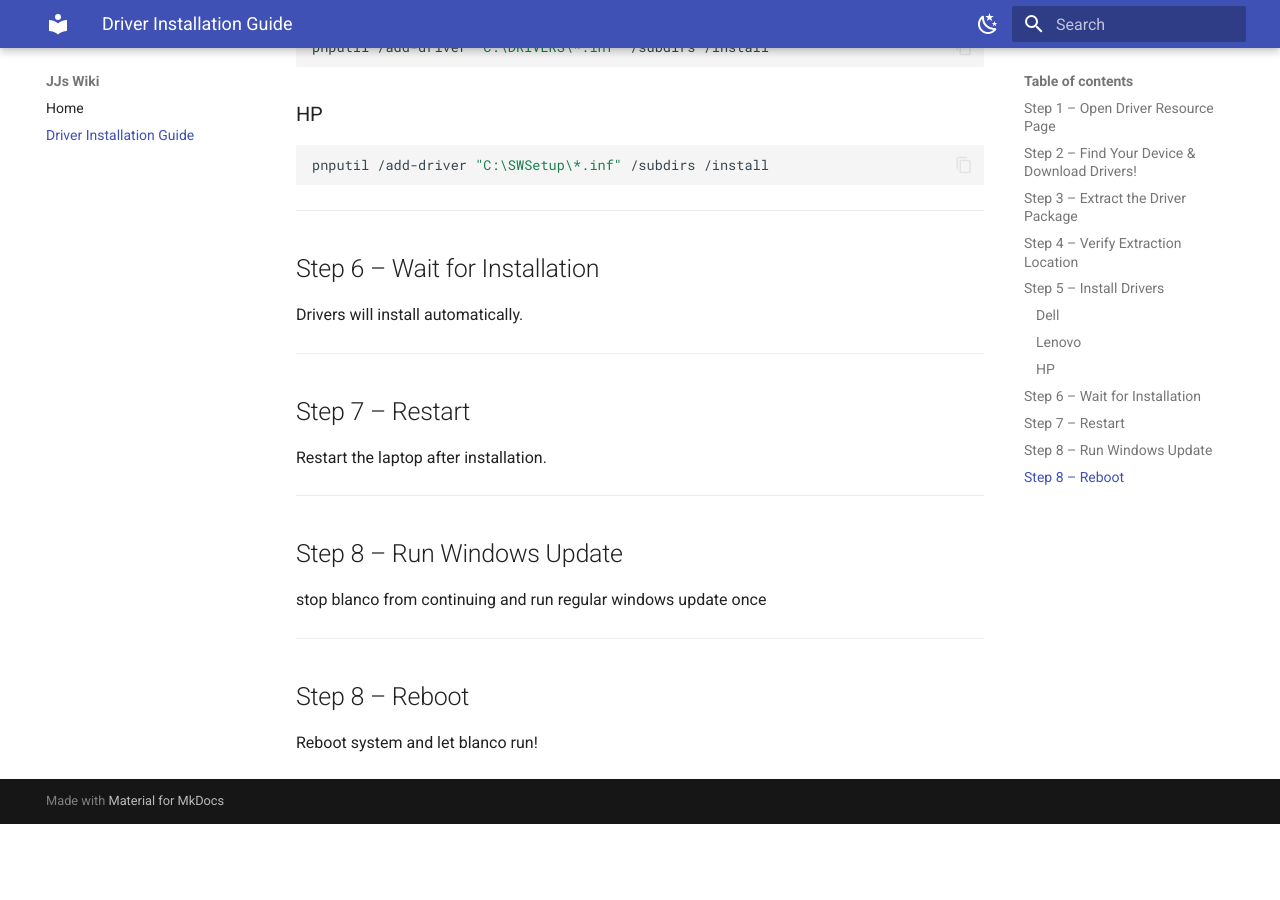
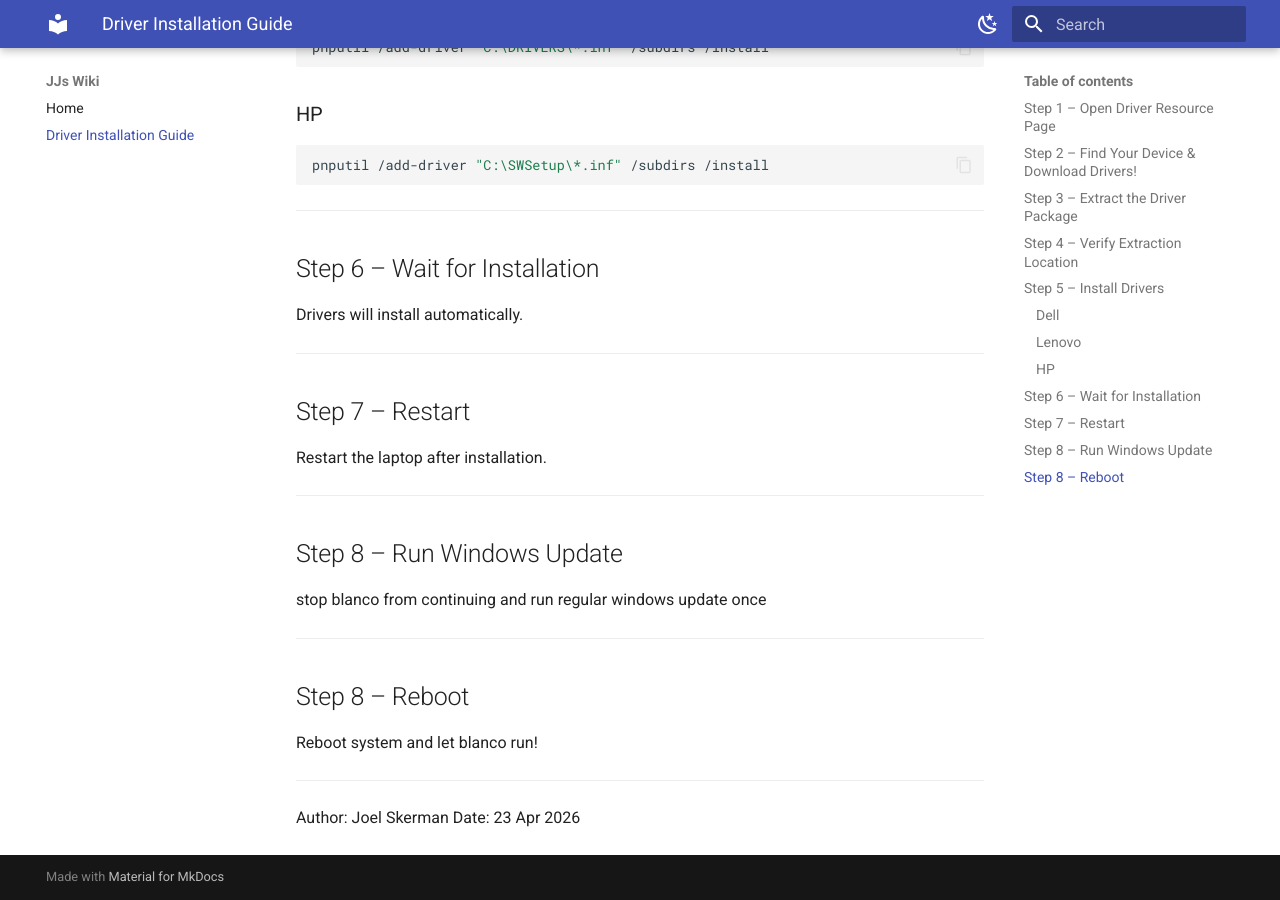
Before and after one commit to skermiebroTech/my-wiki, an MkDocs documentation site: the page built from docs/driver-installation.md, in a window 1280 px wide and 900 px high, scrolled down 1562 px. Built offline with MkDocs 1.6.1 and Material for MkDocs 9.7.7, drawn with Linux system fonts in a browser that asks for light colours; before the commit the page ends 2386 px from its top, so only the background shows below that.

Commit message:
Add author/date; update search index & workspace
Add Author: Joel Skerman and Date: 23 Apr 2026 metadata to docs/driver-installation.md, docs/index.md and the generated site/driver-installation/index.html. Update site/search/search_index.json so the new metadata appears in search results for HP and driver-installation entries. Also adjust .obsidian/workspace.json lastOpenFiles ordering to include the updated files.

```diff
--- a/docs/driver-installation.md
+++ b/docs/driver-installation.md
@@ -81,3 +81,8 @@ stop blanco from continuing and run regular windows update once
 ## Step 8 – Reboot
 
 Reboot system and let blanco run!
+
+
+---
+Author: Joel Skerman
+Date: 23 Apr 2026
```
Also changed, not shown: docs/index.md (+0 -2 lines), site/driver-installation/index.html, site/search/search_index.json, 1 other file.
